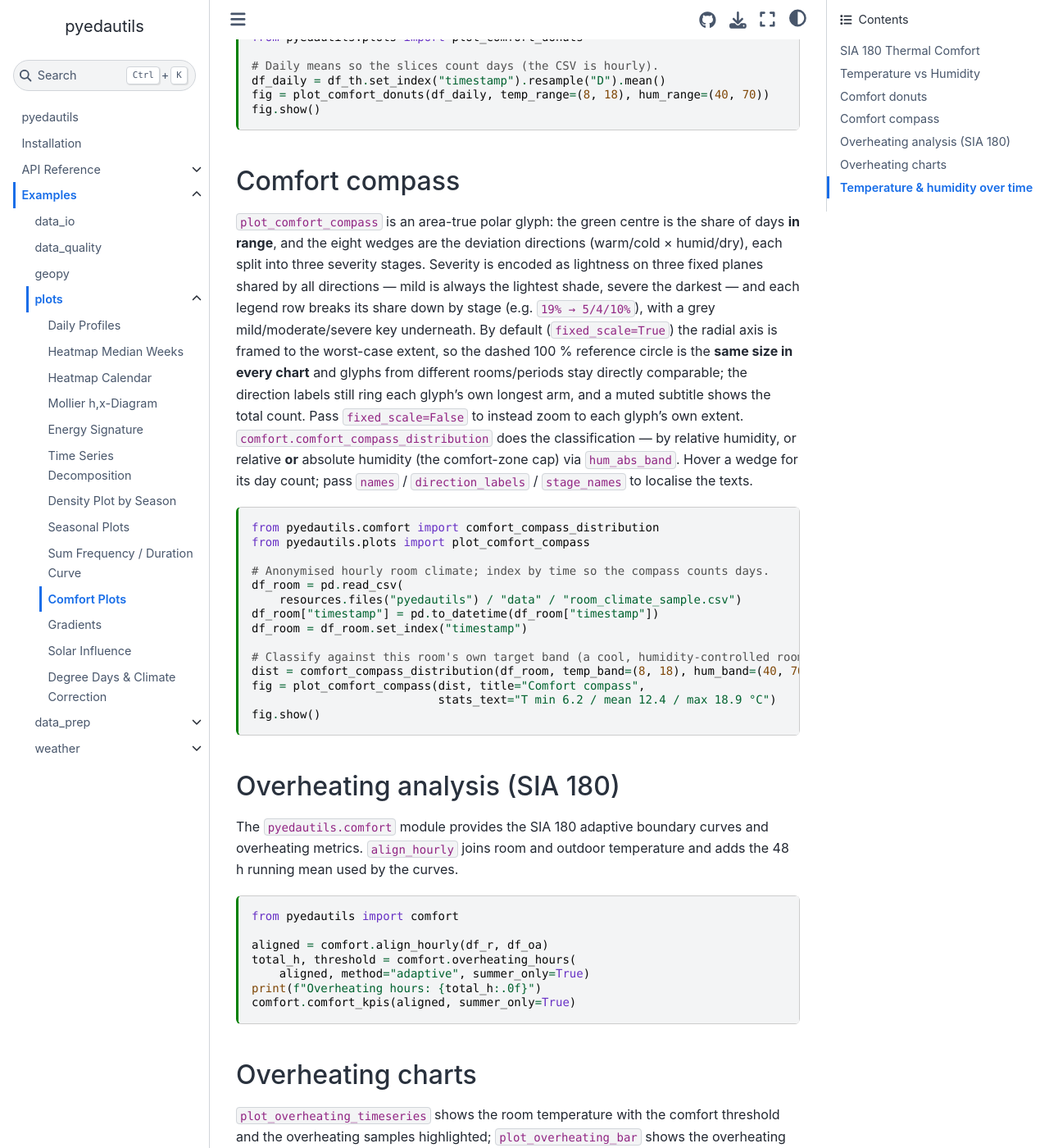
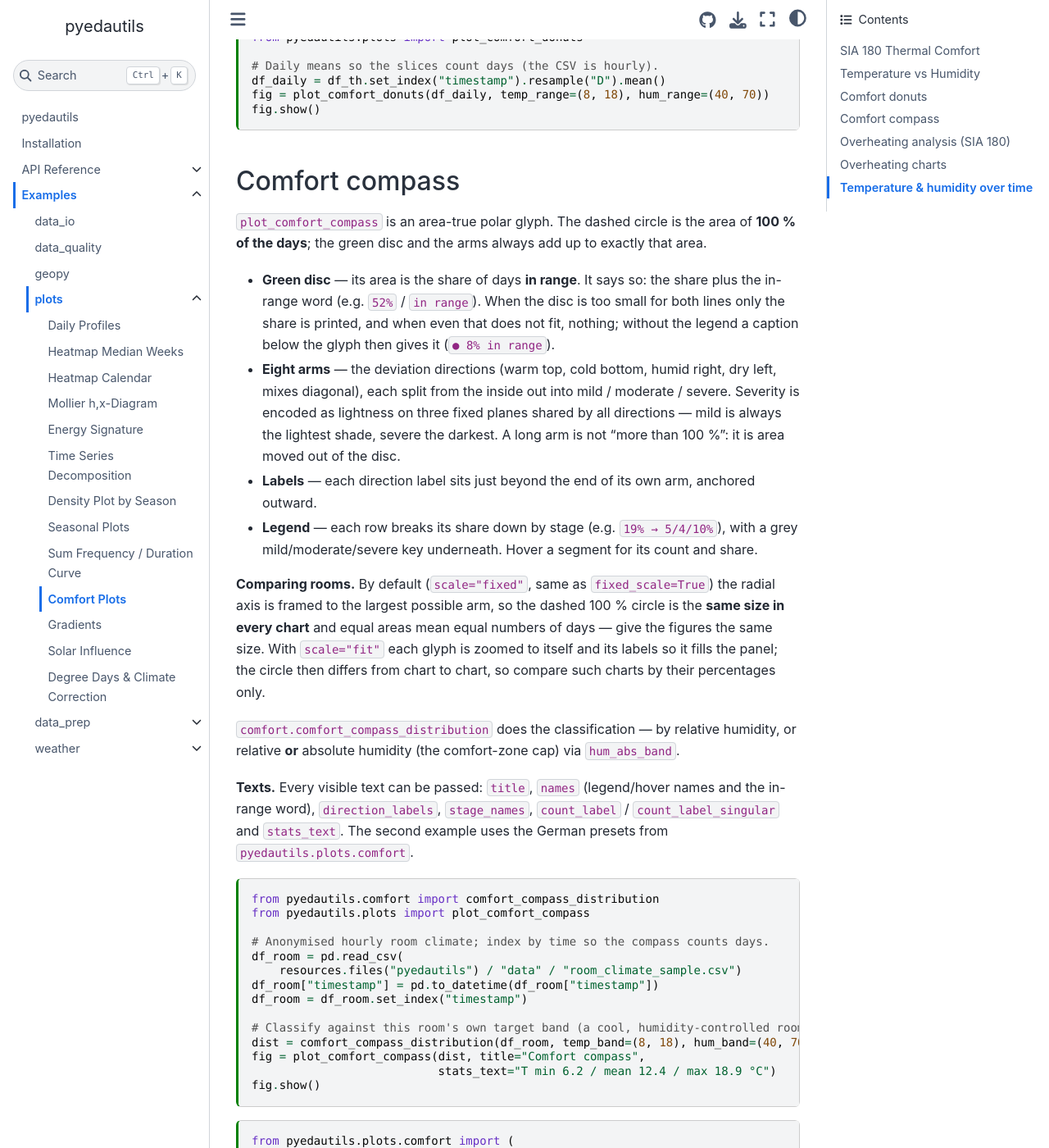
Before and after one commit to retomarek/pyedautils, a Jupyter Book: the page built from docs/examples/comfort.ipynb, in a window 1280 px wide and 1400 px high, scrolled down 1344 px. Shown: the whole window at 82% size. Built offline with Jupyter Book 1.0.4 settings and Sphinx 7.4.7 and the Sphinx Book theme 1.1.4, drawn with Linux system fonts in a browser that asks for light colours; some of the changed text lies outside the part shown.

Commit message:
Docs: comfort compass disc text, per-arm labels, scale and texts
Co-Authored-By: Claude Opus 5.5 <noreply@anthropic.com>

````diff
--- a/docs/api/comfort.md
+++ b/docs/api/comfort.md
@@ -5,7 +5,10 @@ boundary curves, summer-half-year filter, overheating hours and KPIs
 (including the Minergie and SIA 180 residential limits).
 
 See {doc}`../examples/comfort` for usage examples. The plotting
-counterparts live in {doc}`plots`.
+counterparts live in {doc}`plots`; the day counts of
+`comfort_compass_distribution` are drawn by `plot_comfort_compass` (green
+disc = share in range, arms = deviation direction and severity,
+`scale="fixed"` or `"fit"`).
 
 ## API Reference
 
--- a/docs/api/plots.md
+++ b/docs/api/plots.md
@@ -42,6 +42,25 @@ See the {doc}`../examples/index` section for interactive usage examples.
 
 ## Thermal Comfort
 
+**Comfort compass** ({func}`pyedautils.plots.comfort.plot_comfort_compass`):
+the dashed circle is the area of 100 % of the days; the green disc (share in
+range) and the eight arms (deviation directions, mild / moderate / severe from
+the inside out) always add up to exactly that area.
+
+- The green disc says what it means: share plus the in-range word
+  (`names["ok"]`). When the disc is too small only the share is printed, or
+  nothing; without the legend a caption below the glyph gives it instead
+  (`● 8% in range`).
+- Each direction label sits at the end of its own arm, anchored outward.
+- `scale="fixed"` (default, same as `fixed_scale=True`): the dashed 100 %
+  circle has the same size in every chart, so rooms can be compared by area.
+  `scale="fit"`: zoomed to this glyph and its labels; compare such charts by
+  their percentages only. `scale` takes precedence over `fixed_scale`.
+- Every visible text can be passed: `title`, `names`, `direction_labels`,
+  `stage_names`, `count_label` / `count_label_singular`, `stats_text`. German
+  presets: `_COMPASS_NAMES_DE`, `_COMPASS_LABELS_DE`, `_COMPASS_STAGE_NAMES_DE`
+  in `pyedautils.plots.comfort`.
+
 ```{eval-rst}
 .. automodule:: pyedautils.plots.comfort
    :members:
````
Also changed, not shown: docs/examples/comfort.ipynb.
